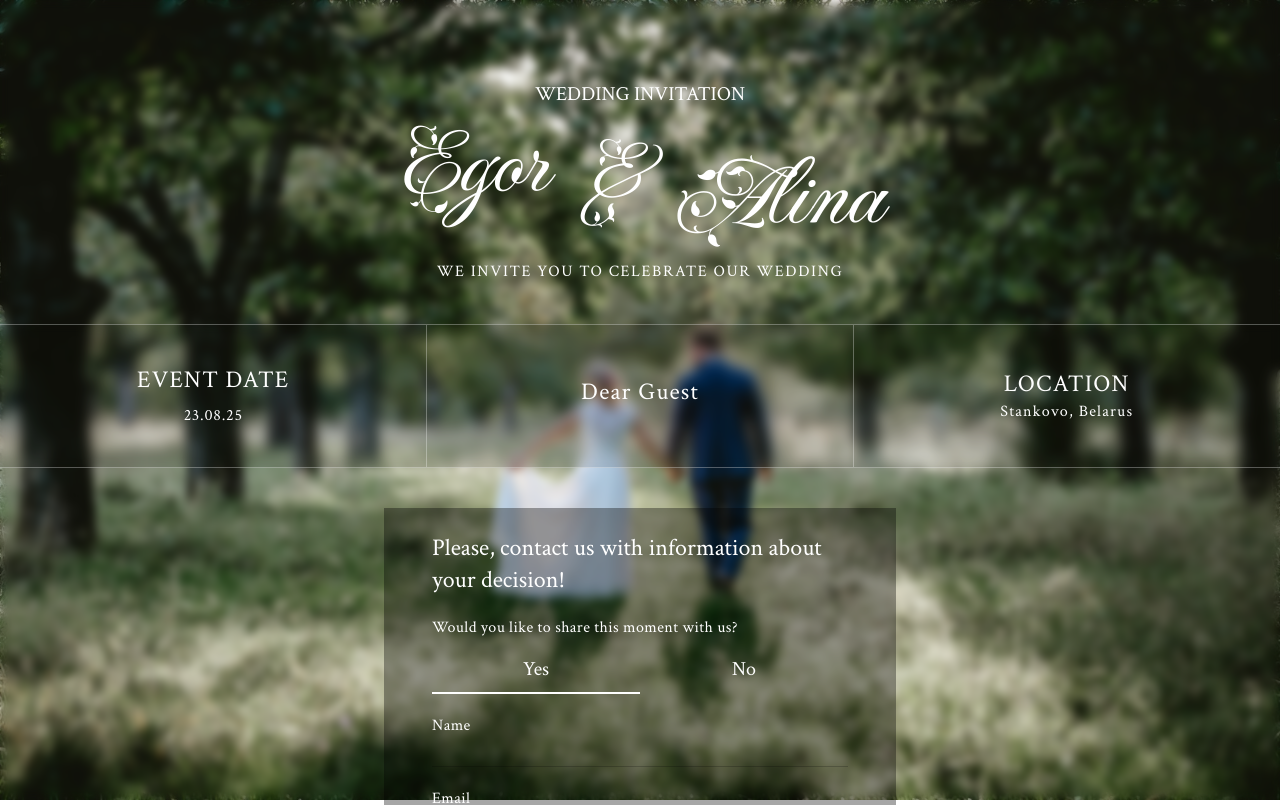
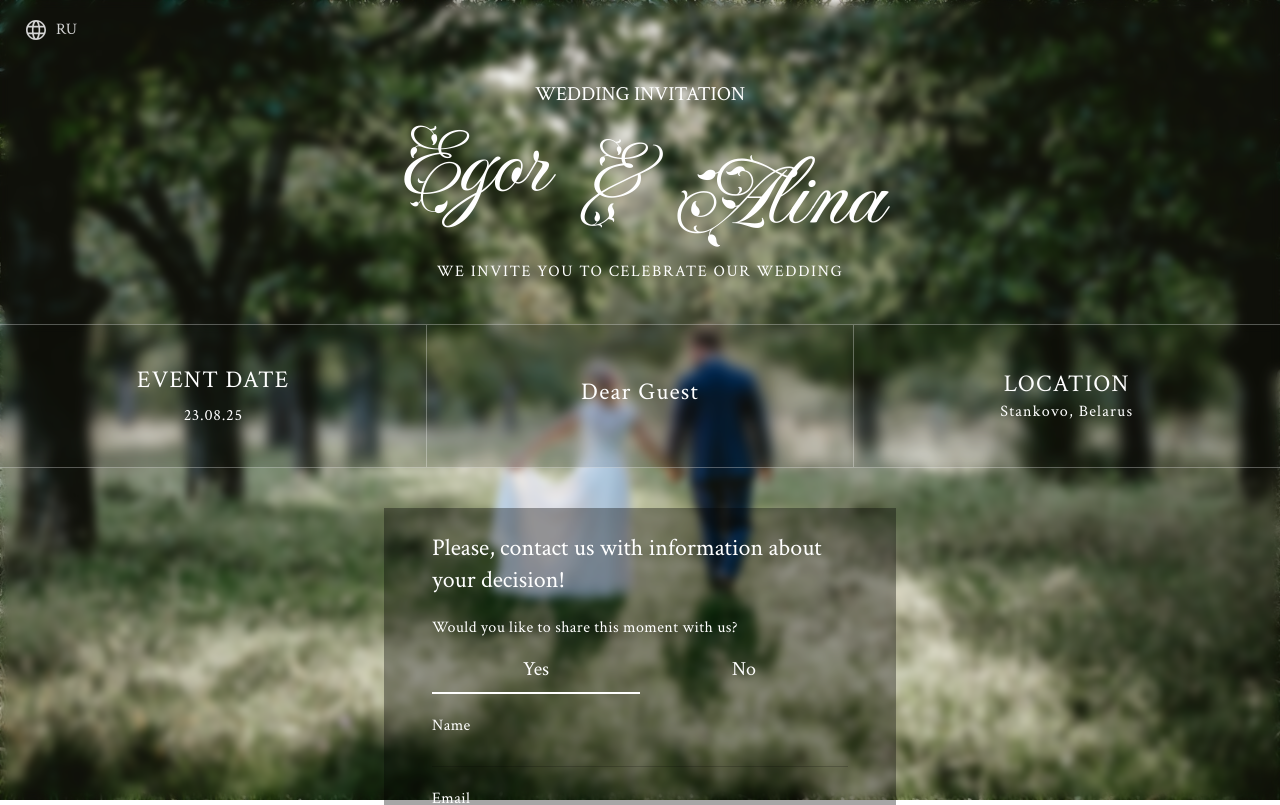
Before and after one commit to egorokunevich/wedding-invitation, a Next.js app: page /en in a window 1280 px wide. Shown: the top 805 px of the page. Built offline with nearby package versions, Linux system fonts and the light colour scheme; no server answers.

Commit message:
feat: add language toggle

```diff
--- a/src/components/Landing/Landing.tsx
+++ b/src/components/Landing/Landing.tsx
@@ -4,6 +4,7 @@ import { useSearchParams } from 'next/navigation';
 import { PropsWithChildren } from 'react';
 import ContactForm from '../ContactForm/ContactForm';
 import { useTranslations } from 'next-intl';
+import LanguageToggle from '../LanguageToggle/LanguageToggle';
 
 interface IHeaderSectionProps extends PropsWithChildren {
   onClick?: () => void;
@@ -117,6 +118,7 @@ const Landing = () => {
       <section className="w-full px-3 flex flex-col items-center justify-center">
         <ContactForm guestName={guestName} />
       </section>
+      <LanguageToggle />
     </main>
   );
 };
--- /dev/null
+++ b/src/components/LanguageToggle/LanguageToggle.tsx
@@ -0,0 +1,37 @@
+'use client';
+
+import { useParams, useRouter, useSearchParams } from 'next/navigation';
+import langIcon from '../../../public/assets/language.svg';
+import Image from 'next/image';
+
+const LanguageToggle = () => {
+  const router = useRouter();
+  const params = useParams();
+  const searchParams = useSearchParams();
+  const locale = params.locale;
+
+  const getOtherLocale = () => (locale === 'en' ? 'ru' : 'en');
+
+  return (
+    <div
+      onClick={() => {
+        const name = searchParams.get('name');
+        const gender = searchParams.get('gender');
+        const createSearchParams = () => {
+          if (!(name || gender)) {
+            return '';
+          }
+
+          return `?${name ? `name=${name}` : ''}&${gender ? `gender=${gender}` : ''}`;
+        };
+
+        router.push(`${getOtherLocale()}${createSearchParams()}`);
+      }}
+      className="font-Classic flex p-2.5 gap-2.5 items-center justify-center cursor-pointer duration-200 absolute top-2 left-4 hover:bg-[rgba(255,255,255,0.2)] text-[rgb(212,212,212)]">
+      <Image src={langIcon} alt="language" width={20} height={20} />
+      <p className="text-center uppercase">{getOtherLocale()}</p>
+    </div>
+  );
+};
+
+export default LanguageToggle;
```
Also changed, not shown: public/assets/language.svg (added).
